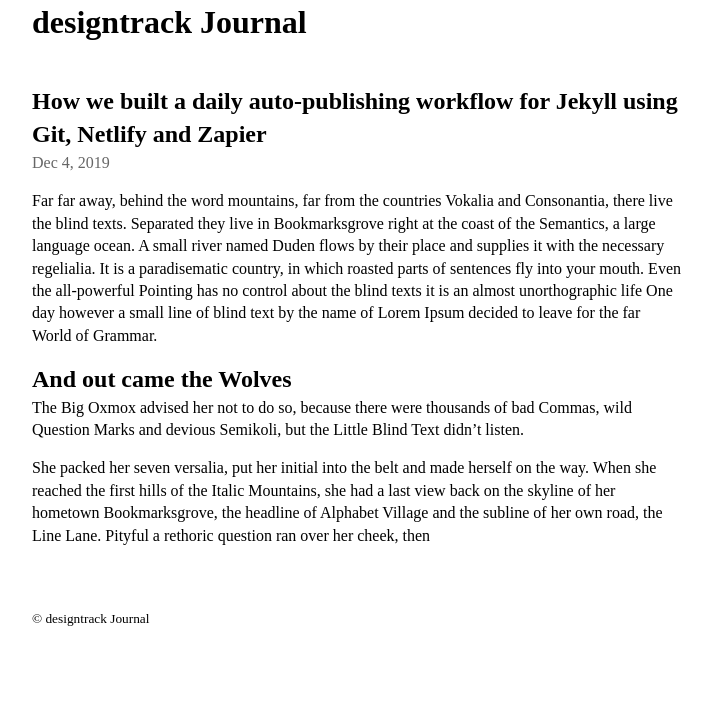
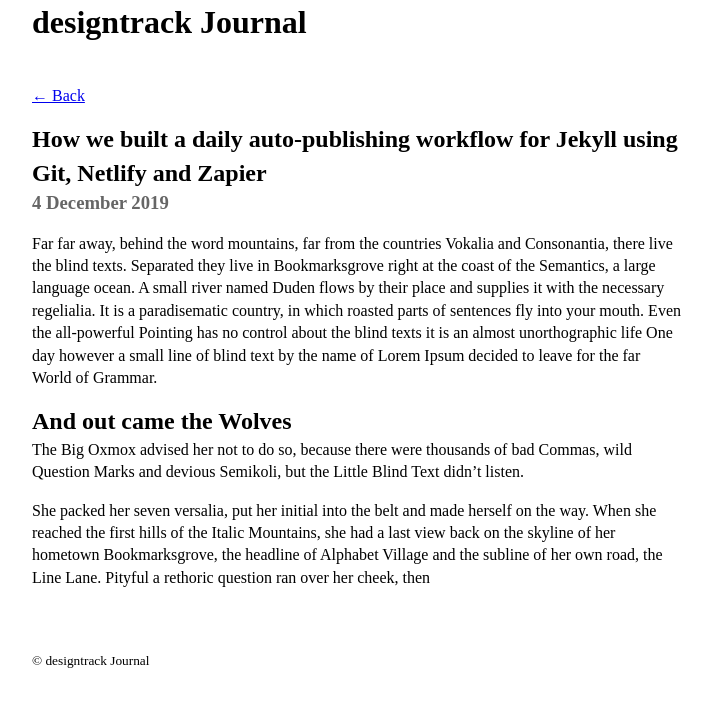
Before and after one commit to designtrack/designtrack-journal, a Jekyll site: the page built from _posts/2019-12-04-another-test.md, in a window 1280 px wide. Shown: the top 707 px of the page, without its empty margins (283-995 px from the left). Built offline with Jekyll 4.4.1, drawn with Linux system fonts in a browser that asks for light colours; nearby versions of some CDN libraries.

Commit message:
Journal updates

```diff
--- a/_layouts/post.html
+++ b/_layouts/post.html
@@ -1,27 +1,21 @@
 ---
 layout: default
 ---
-<article class="row" itemscope itemtype="http://schema.org/BlogPosting">
+<article itemscope itemtype="http://schema.org/Blogpageing">
 
-  <header class="col-12">
-    <h1 itemprop="name headline">{{ page.title | escape }}</h1>
-    <p class="lead">
-      <time class="dt-published" datetime="{{ page.date | date_to_xmlschema }}" itemprop="datePublished">
-        {%- assign date_format = site.minima.date_format | default: "%b %-d, %Y" -%}
-        {{ page.date | date: date_format }}
-      </time>
-      {%- if page.author -%}
-        • <span itemprop="author" itemscope itemtype="http://schema.org/Person"><span class="p-author h-card" itemprop="name">{{ page.author }}</span></span>
-      {%- endif -%}</p>
-  </header>
+    <header>
+      <a class="back" href="/">&larr; Back</a>
+      <h2 itemprop="name headline">{{ page.title | escape }}</h2>
+      <h3>
+        <time datetime="{{ page.date | date_to_xmlschema }}" itemprop="datePublished">
+          {%- assign date_format = site.minima.date_format | default: "%-d %B %Y" -%}
+          {{ page.date | date: date_format }}
+        </time>
+      </h3>
+    </header>
 
-  <div class="col-md-8 mx-auto" itemprop="articleBody">
-    {{ content }}
-  </div>
+    <div itemprop="articleBody">
+      {{ page.content }}
+    </div>
 
-  {%- if site.disqus.shortname -%}
-    {%- include disqus_comments.html -%}
-  {%- endif -%}
-
-  <a class="u-url" href="{{ page.url | relative_url }}" hidden></a>
 </article>
--- a/css/style.css
+++ b/css/style.css
@@ -88,6 +88,10 @@ time {
     color: #666;
 }
 
+.back {
+    margin-bottom: 1rem;
+    display: inline-block;
+}
 
 /*
 
@@ -138,7 +142,7 @@ Rough button for CTAs. This is a mess visually, it's just intended to show that
 
 */
 
-button {
+button, .button {
     display: inline-block;
     background: var(--red);
     color: white;
--- a/index.html
+++ b/index.html
@@ -5,7 +5,7 @@ title: Homepage
 ---
 {% for post in site.posts %}
 <article>
-  <header class="col-12">
+  <header>
     <h2 itemprop="name headline"><a href="{{ post.url }}">{{ post.title | escape }}</a></h2>
     <h3>
       <time datetime="{{ post.date | date_to_xmlschema }}" itemprop="datePublished">
```
